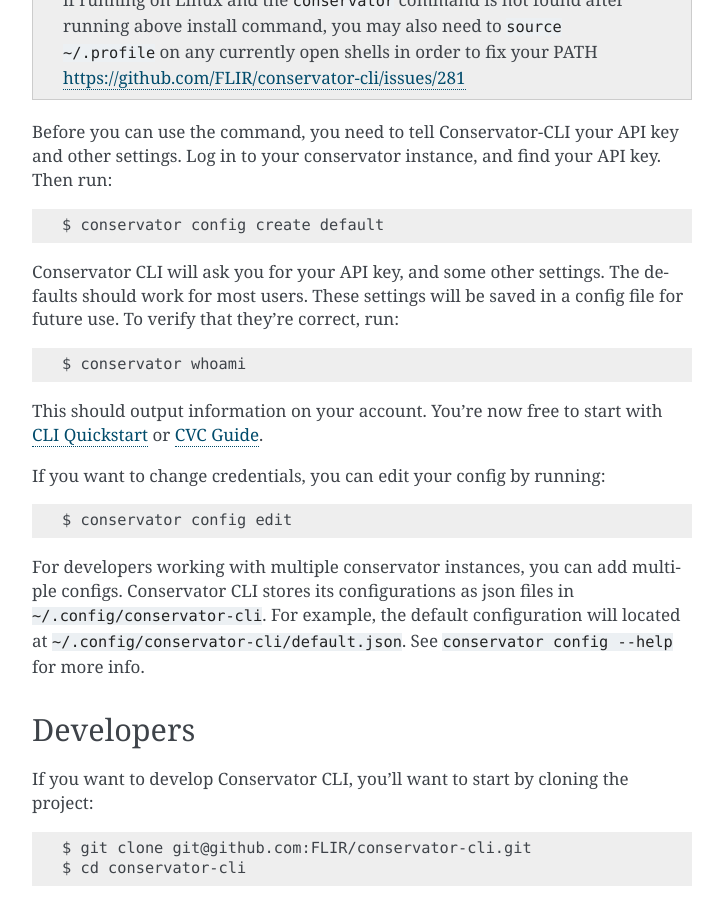
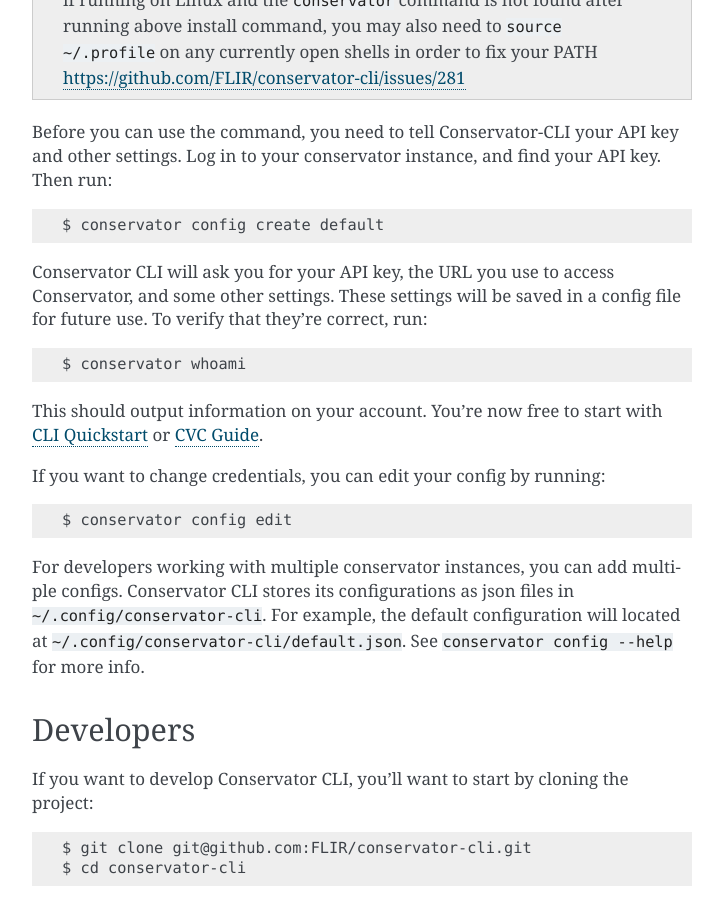
Before and after one commit to FLIR/conservator-cli, a Sphinx documentation site: the page built from docs/usage/installation.rst, in a window 1280 px wide and 900 px high, scrolled down 404 px. Shown: the whole window, without its empty margins (388-1111 px from the left). Built offline with Sphinx 7.4.7, drawn with Linux system fonts in a browser that asks for light colours.

Commit message:
Added detail about conservator url to config and documentation

```diff
--- a/docs/usage/installation.rst
+++ b/docs/usage/installation.rst
@@ -22,9 +22,9 @@
 
     $ conservator config create default
 
-Conservator CLI will ask you for your API key, and some other settings.
-The defaults should work for most users. These settings will be
-saved in a config file for future use. To verify that they're correct, run::
+Conservator CLI will ask you for your API key, the URL you use to access Conservator,
+and some other settings. These settings will be saved in a config file for future use.
+To verify that they're correct, run::
 
     $ conservator whoami
 
```
Also changed, not shown: 1 other file.
